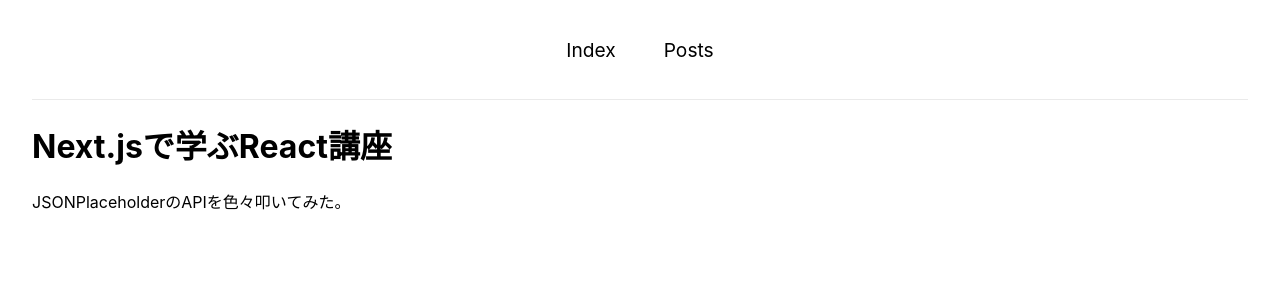
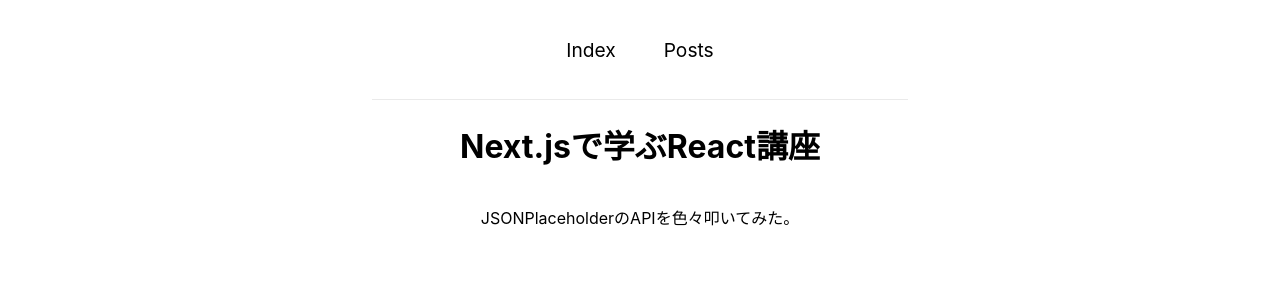
Before and after one commit to mallowbugs/study-react, a Next.js app: page / in a window 1280 px wide. Shown: the top 300 px of the page. Built offline with nearby package versions, Linux system fonts and the light colour scheme.

Commit message:
💄 containerのCSSを調整

```diff
--- a/src/styles/Home.module.css
+++ b/src/styles/Home.module.css
@@ -1,3 +1,9 @@
 .container {
+  min-height: 100vh;
+  max-width: 600px;
+  margin: 0 auto;
   padding: 0 2rem;
+  display: flex;
+  flex-direction: column;
+  align-items: center;
 }
```
